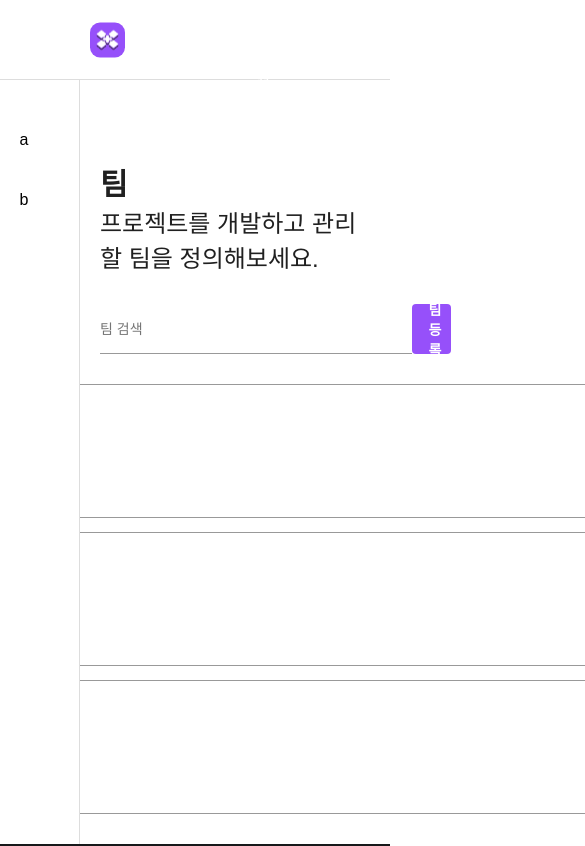
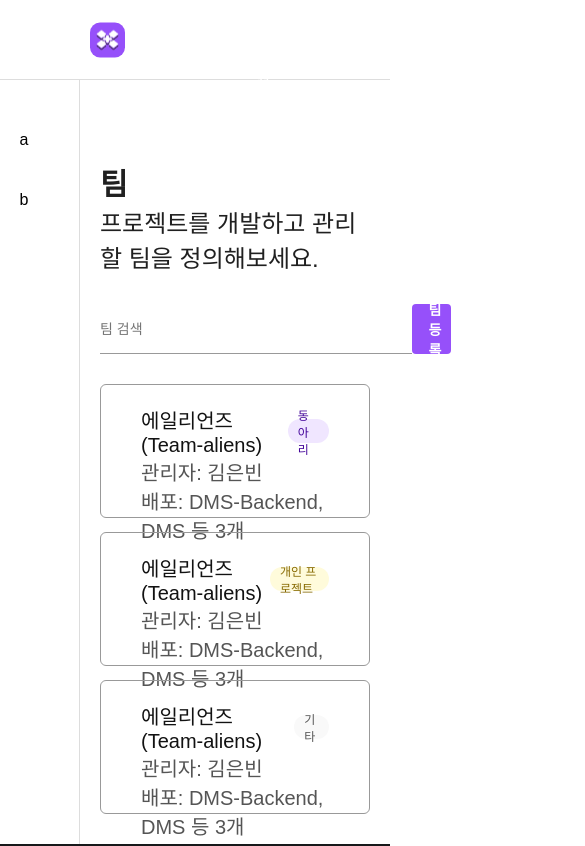
Before and after one commit to team-xquare/xquare-infra-frontend, a React (Vite) app: page /team in a window 390 px wide. Shown: the top 846 px of the page, 585 px wide, since content can reach past the window. Built offline with nearby package versions, Linux system fonts and the light colour scheme; some icons are missing; a web font is replaced by a local one.

Commit message:
design :: 반응형

```diff
--- a/src/components/Team/TeamContainer.tsx
+++ b/src/components/Team/TeamContainer.tsx
@@ -47,7 +47,7 @@ export const TeamContainer = ({ name, admin, deploy, tag }: TeamType) => {
 };
 
 const Wrapper = styled.div`
-  width: 1120px;
+  width: 100%;
   height: 134px;
   padding: 20px 40px;
   border-radius: 6px;
--- a/src/pages/Team/index.tsx
+++ b/src/pages/Team/index.tsx
@@ -156,6 +156,8 @@ const TipBox = styled.div`
 `;
 
 const ContainerWrapper = styled.div`
+  width: 100%;
+  max-width: 1120px;
   display: flex;
   flex-direction: column;
   align-items: center;
```
